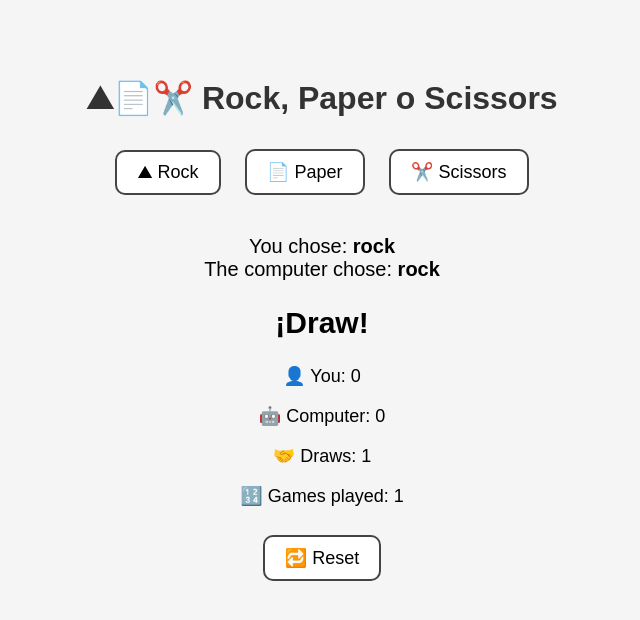
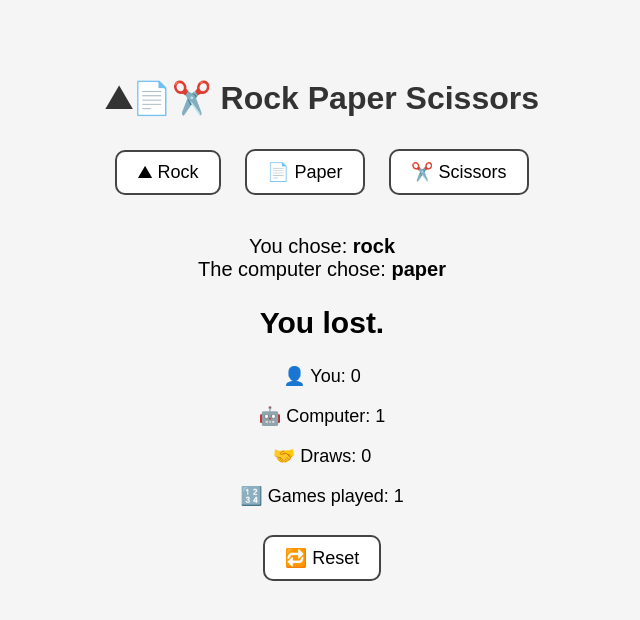
Before and after one commit to Ericgameslab/ericgameslab.github.io, a plain HTML site: page rock-paper-sci/index.html in a window 1280 px wide. Both pictures are taken after a click on the button "⛰ Rock". Shown: the whole page, without its empty margins (318-958 px from the left). Drawn offline with Linux system fonts and the light colour scheme.

Commit message:
Update Rock Paper Scissors

```diff
--- a/rock-paper-sci/index.html
+++ b/rock-paper-sci/index.html
@@ -3,7 +3,7 @@
 <head>
   <meta charset="UTF-8" />
   <meta name="viewport" content="width=device-width, initial-scale=1.0" />
-  <title>Rock, Paper or Scissors</title>
+  <title>Rock Paper Scissors</title>
   <style>
     body {
       font-family: Arial, sans-serif;
@@ -14,7 +14,7 @@
     h1 {
       color: #333;
     }
-    .botones button, #reset {
+    .buttons button, #reset {
       font-size: 18px;
       margin: 10px;
       padding: 10px 20px;
@@ -23,7 +23,7 @@
       border: 2px solid #444;
       background-color: white;
     }
-    .botones button:hover, #reset:hover {
+    .buttons button:hover, #reset:hover {
       background-color: #ddd;
     }
     #result {
@@ -38,12 +38,12 @@
 </head>
 <body>
 
-  <h1>⛰📄✂️ Rock, Paper o Scissors</h1>
+  <h1>⛰📄✂️ Rock Paper Scissors</h1>
 
-  <div class="botones">
-    <button onclick="jugar('rock')">⛰ Rock</button>
-    <button onclick="jugar('paper')">📄 Paper</button>
-    <button onclick="jugar('scissors')">✂️ Scissors</button>
+  <div class="buttons">
+    <button onclick="play('rock')">⛰ Rock</button>
+    <button onclick="play('paper')">📄 Paper</button>
+    <button onclick="play('scissors')">✂️ Scissors</button>
   </div>
 
   <div id="result"></div>
@@ -55,7 +55,7 @@
     <p>🔢 Games played: <span id="gamesCounter">0</span></p>
   </div>
 
-  <button id="reset" onclick="reiniciarJuego()">🔁 Reset</button>
+  <button id="reset" onclick="resetGame()">🔁 Reset</button>
 
   <script>
     // Cargar puntajes desde localStorage o establecer valores iniciales
@@ -64,18 +64,18 @@
     let draws = parseInt(localStorage.getItem("draws")) || 0;
     let games = parseInt(localStorage.getItem("games")) || 0;
 
-    function jugar(eleccionUsuario) {
-      const opciones = ["rock", "paper", "scissors"];
-      const eleccionComputadora = opciones[Math.floor(Math.random() * 3)];
+    function play(choiceUser) {
+      const options = ["rock", "paper", "scissors"];
+      const choiceComputer = options[Math.floor(Math.random() * 3)];
       let result = "";
 
-      if (eleccionUsuario === eleccionComputadora) {
+      if (choiceUser === choiceComputer) {
         result = "¡Draw!";
         draws++;
       } else if (
-        (eleccionUsuario === "rock" && eleccionComputadora === "scissors") ||
-        (eleccionUsuario === "paper" && eleccionComputadora === "rock") ||
-        (eleccionUsuario === "scissors" && eleccionComputadora === "paper")
+        (choiceUser === "rock" && choiceComputer === "scissors") ||
+        (choiceUser === "paper" && choiceComputer === "rock") ||
+        (choiceUser === "scissors" && choiceComputer === "paper")
       ) {
         result = "¡You win!";
         scoreUser++;
@@ -86,12 +86,12 @@
 
       games++;
 
-      // Guardar en localStorage
-      guardarPuntajes();
+      // Save in localStorage
+      saveScores();
 
       document.getElementById("result").innerHTML = `
-        You chose: <strong>${eleccionUsuario}</strong><br>
-        The computer chose: <strong>${eleccionComputadora}</strong><br>
+        You chose: <strong>${choiceUser}</strong><br>
+        The computer chose: <strong>${choiceComputer}</strong><br>
         <h2>${result}</h2>
       `;
 
@@ -105,14 +105,14 @@
       document.getElementById("gamesCounter").textContent = games;
     }
 
-    function guardarPuntajes() {
+    function saveScores() {
       localStorage.setItem("scoreUser", scoreUser);
       localStorage.setItem("scoreComputer", scoreComputer);
       localStorage.setItem("draws", draws);
       localStorage.setItem("games", games);
     }
 
-    function reiniciarJuego() {
+    function resetGame() {
       if (confirm("Are you sure you want to reset the scores?")) {
         scoreUser = 0;
         scoreComputer = 0;
@@ -127,6 +127,5 @@
     // Start scores on screen when loading
     updateScores();
   </script>
-
 </body>
 </html>
```
